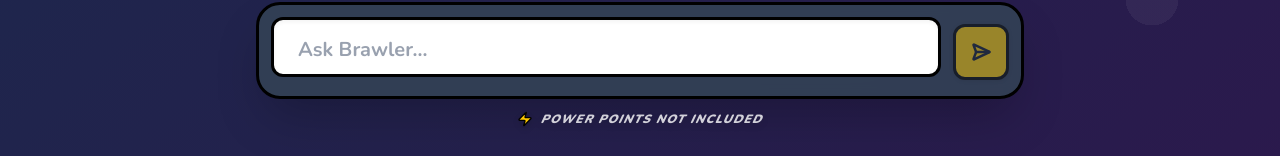
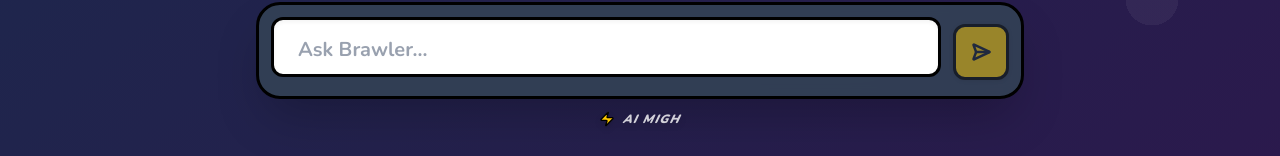
Before and after one commit to ShawnZong/amazing-game-analytics-ai-chatbot, a Next.js app in the folder apps/frontend/: page / in a window 1280 px wide. Shown: the part 641-797 px from the top of the page. Built offline with nearby package versions, Linux system fonts and the light colour scheme.

Commit message:
refactor(chat): update footer text

```diff
--- a/apps/frontend/src/client/components/chat/chat-input.tsx
+++ b/apps/frontend/src/client/components/chat/chat-input.tsx
@@ -84,7 +84,7 @@
       </form>
       <div className="mt-3 flex items-center justify-center gap-2 text-xs font-black uppercase italic tracking-widest text-white/80 drop-shadow-md">
         <Zap className="size-4 text-yellow-400 fill-yellow-400 stroke-black stroke-2" />
-        <span className="transform -skew-x-12">Power Points not included</span>
+        <span className="transform -skew-x-12">AI migh</span>
       </div>
     </motion.div>
   )
```
